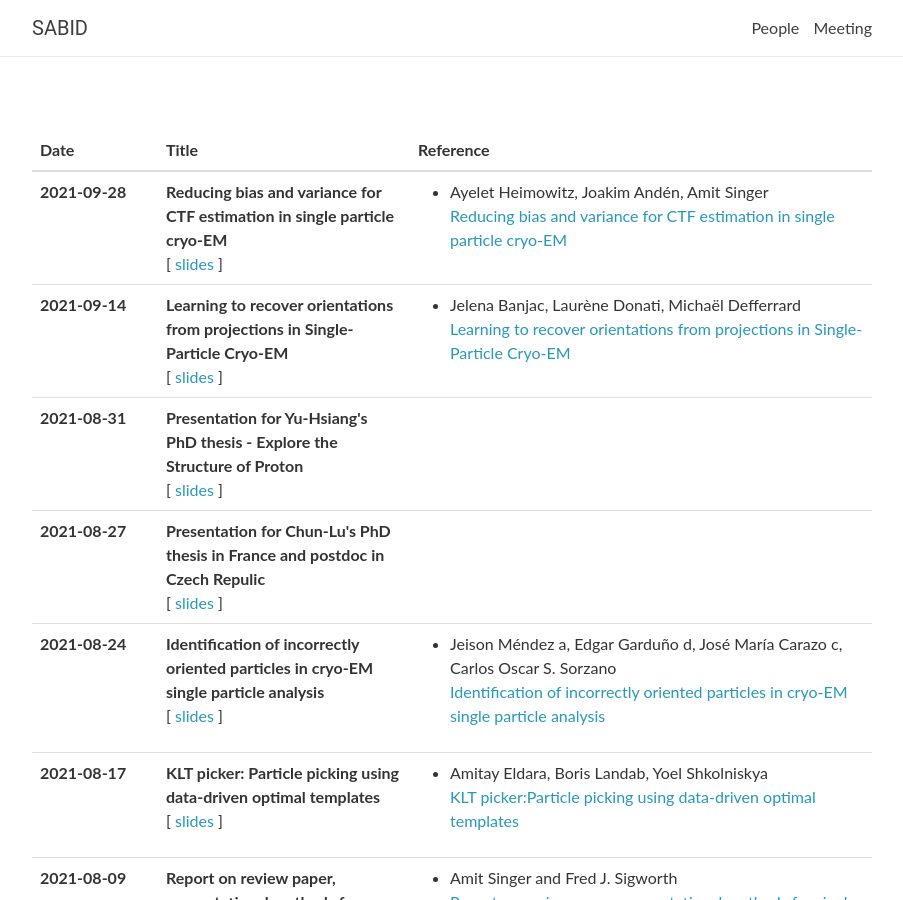
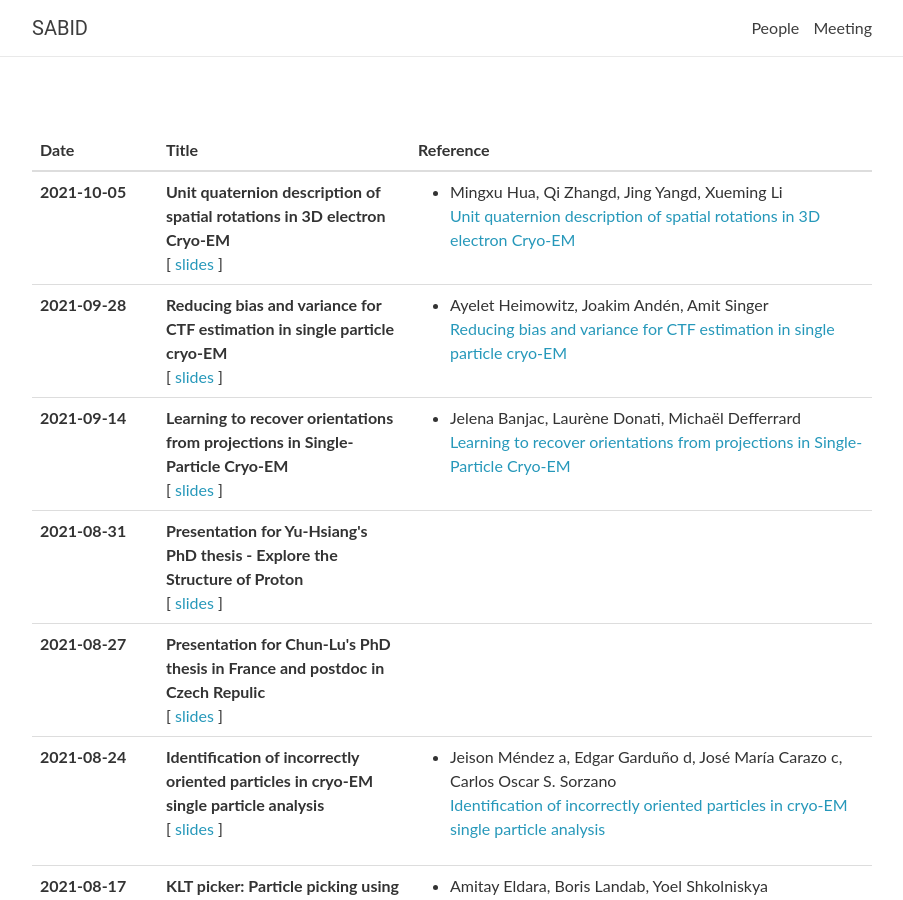
Before and after one commit to sabid-cryoem/sabid-cryoem.github.io, a Jekyll site: the page built from 4afcccebf7d457a13a4f8aeea0bbeef04fd86ee9/index.html, in a window 1280 px wide and 900 px high. Shown: the whole window, without its empty margins (188-1091 px from the left). Built offline with Jekyll 4.4.1, drawn with Linux system fonts in a browser that asks for light colours; nearby versions of some CDN libraries; comment, search, counter and statistics services are not loaded.

Commit message:
update meeting

```diff
--- a/_data/meeting.yml
+++ b/_data/meeting.yml
@@ -1,3 +1,12 @@
+- date: 2021-10-05
+  title: >
+    <strong>Unit quaternion description of spatial rotations in 3D electron Cryo-EM</strong>
+  slides: <a href="/assets/slides/UnitQuaternion.pdf">slides</a>
+  notes:
+  readings:
+  - Mingxu Hua, Qi Zhangd, Jing Yangd, Xueming Li </br>
+      <a href="/assets/reference/UnitQuaternion.pdf" target="blank">Unit quaternion description of spatial rotations in 3D electron Cryo-EM</a>
+
 - date: 2021-09-28
   title: >
     <strong>Reducing bias and variance for CTF estimation in single particle cryo-EM</strong>
```
Also changed, not shown: 2 other files.
